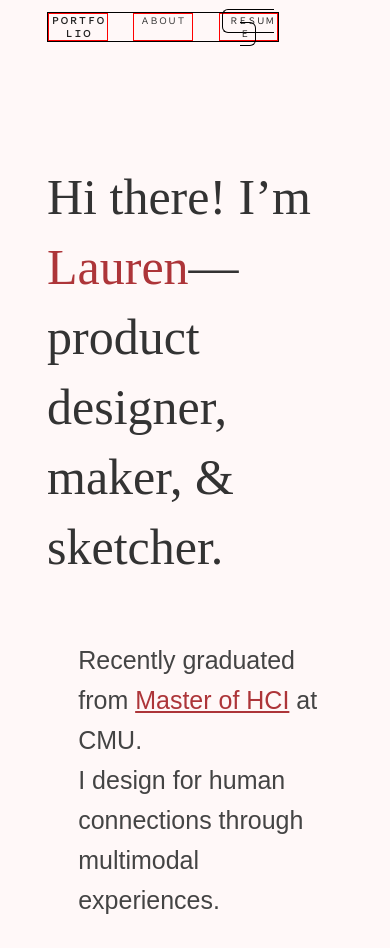
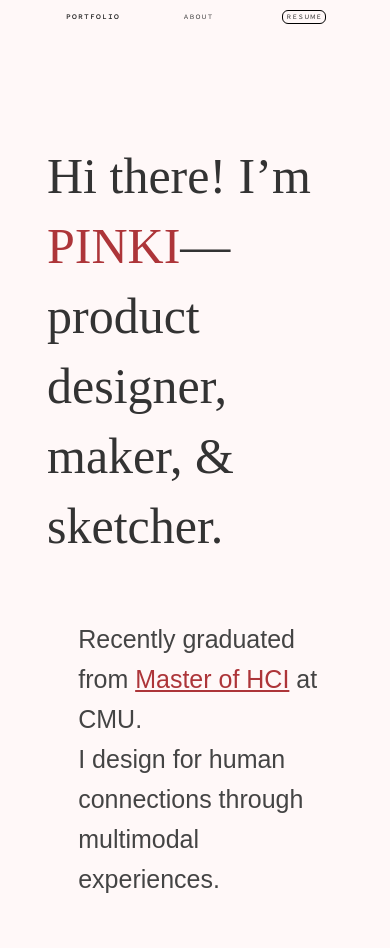
Before and after one commit to PinkiJajoria/assignment4, a plain HTML site: page portfolio/index.html in a window 390 px wide. Shown: the top 948 px of the page. Drawn offline with Linux system fonts and the light colour scheme.

Commit message:
Add files via upload

```diff
--- a/portfolio/index.html
+++ b/portfolio/index.html
@@ -29,7 +29,7 @@
             </div>
         </div>
 
-        <h1>Hi there! I’m <span class="red-color">Lauren</span>—product designer, maker, & sketcher.</h1>
+        <h1>Hi there! I’m <span class="red-color">PINKI</span>—product designer, maker, & sketcher.</h1>
         <div class="pera-div">
             <p>Recently graduated from <span class="span-2"><a class="text-deco1"
                         href="https://www.hcii.cmu.edu/people/hsien-hui-lauren-hung">Master of HCI</a> </span>at
--- a/portfolio/style.css
+++ b/portfolio/style.css
@@ -434,11 +434,11 @@ h1{
 @media only screen and (min-width:200px) and (max-width:500px){
     .top-right{
         position: relative;
-    width: 300px;
-    border: 1px solid black;
+    width: 400px;
+    /* border: 1px solid black; */
     display: flex;
     justify-content: space-between;
-    margin-right: 80px;
+    margin-right: 10px;
 
 
     }
@@ -447,15 +447,14 @@ h1{
 
 @media only screen and (min-width:200px) and (max-width:500px){
     .option{
-        border: 1px solid red;
-        width: 25%;
+        /* border: 1px solid red; */
+        width: 30%;
         text-align: center;
         font-family: sans-serif;
-        font-size: 9px;
+        font-size: 6px;
         color:#222222 ;
     }
     }
-
 
 
     @media only screen and (min-width:200px) and (max-width:500px){
@@ -464,7 +463,7 @@ h1{
             text-decoration: none;
             color: inherit;
             border: 1px solid black;
-            padding: 6px;
+            padding: 3px;
             border-radius: 6px;
         }
         }
@@ -493,14 +492,3 @@ h1{
                 font-size: 13px;
                 }
         }
-
-        @media only screen and (min-width:200px) and (max-width:500px){
-            .thanks-div{
-                display: flex;
-                justify-content: center;
-                margin-top: 200px;
-                font-size: 30px;
-                font-family: 'Playfair Display';
-                font-weight: 400;
-            }
-        }
--- a/style.css
+++ b/style.css
@@ -414,11 +414,11 @@ h5{
     @media only screen and (min-width:200px) and (max-width:500px){
         .top-right{
             position: relative;
-        width: 300px;
-        border: 1px solid black;
+        width: 400px;
+        /* border: 1px solid black; */
         display: flex;
         justify-content: space-between;
-        margin-right: 80px;
+        margin-right: 10px;
 
 
         }
@@ -427,14 +427,15 @@ h5{
 
     @media only screen and (min-width:200px) and (max-width:500px){
         .option{
-            border: 1px solid red;
-            width: 25%;
+            /* border: 1px solid red; */
+            width: 30%;
             text-align: center;
             font-family: sans-serif;
-            font-size: 9px;
+            font-size: 6px;
             color:#222222 ;
         }
         }
+
 
 
 
@@ -444,7 +445,7 @@ h5{
                 text-decoration: none;
                 color: inherit;
                 border: 1px solid black;
-                padding: 6px;
+                padding: 3px;
                 border-radius: 6px;
             }
             }
@@ -480,7 +481,7 @@ h5{
                 display: flex;
                 justify-content: center;
                 margin-top: 200px;
-                font-size: 30px;
+                font-size: 20px;
                 font-family: 'Playfair Display';
                 font-weight: 400;
             }
```
